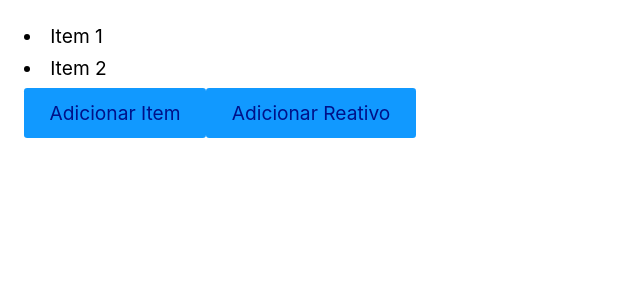
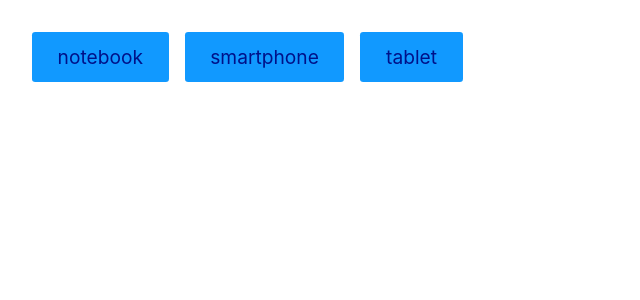
Before and after one commit to rebeccamanzi/appreactorigamid, a React (Create React App) app: page / in a window 1280 px wide. Shown: the top 300 px of the page, without its empty margins (0-640 px from the left). Built offline with nearby package versions, Linux system fonts and the light colour scheme.

Commit message:
useState chalenge

```diff
--- a/src/App.js
+++ b/src/App.js
@@ -1,28 +1,40 @@
-import React from 'react';
+import React, { useState } from 'react';
+import Produto from './Produto';
 
 const App = () => {
-  const [items, setItems] = React.useState(['Item 1', 'Item 2']);
+  const [dados, setDados] = useState(null);
+  const [loading, setLoading] = useState(null);
 
-  function handleClick() {
-    // Errado. Modifique o estado apenas com a função de atualização (setItems)
-    items.push('Novo Item');
-  }
-
-  function handleClickReativo() {
-    // Correto. Eu desestruturo a array atual, criando uma nova e adiciono um novo elemento
-    setItems([...items, 'Novo Item']);
+  async function handleClick(event) {
+    setLoading(true);
+    // busca dos dados na API
+    // ${event.target.innerText} -> para saber o nome do produto
+    const response = await fetch(
+      `https://ranekapi.origamid.dev/json/api/produto/${event.target.innerText}`,
+    );
+    const json = await response.json();
+    setDados(json);
+    setLoading(false);
   }
 
   return (
-    <>
-      {items.map((item, i) => (
-        <li key={i}>{item}</li>
-      ))}
-      <button onClick={handleClick}>Adicionar Item</button>
-      <button onClick={handleClickReativo}>Adicionar Reativo</button>
-    </>
+    <div>
+      <button style={{ margin: '.5rem' }} onClick={handleClick}>
+        notebook
+      </button>
+      <button style={{ margin: '.5rem' }} onClick={handleClick}>
+        smartphone
+      </button>
+      <button style={{ margin: '.5rem' }} onClick={handleClick}>
+        tablet
+      </button>
+      {loading && <p>Loading...</p>}
+      {!loading && dados && <Produto dados={dados} />}
+    </div>
   );
 };
 
+export default App;
 
-export default App;
+//  {dados && <Produto dados={dados} />}:
+// mostrará o produto apenas se os dados já tiverem carregados
--- /dev/null
+++ b/src/Produto.js
@@ -0,0 +1,13 @@
+import React from 'react';
+
+const Produto = ({ dados }) => {
+  return (
+    <div>
+      <h1>{dados.nome}</h1>
+      <p>R$ {dados.preco}</p>
+      <img src={dados.fotos[0].src} alt="dados.fotos[0].titulo" />
+    </div>
+  );
+};
+
+export default Produto;
```
Also changed, not shown: src/Modal.js (deleted, +0 -11 lines), src/Titulo.js (deleted, +0 -7 lines), 1 other file (tests, documents, lock files or other folders).
